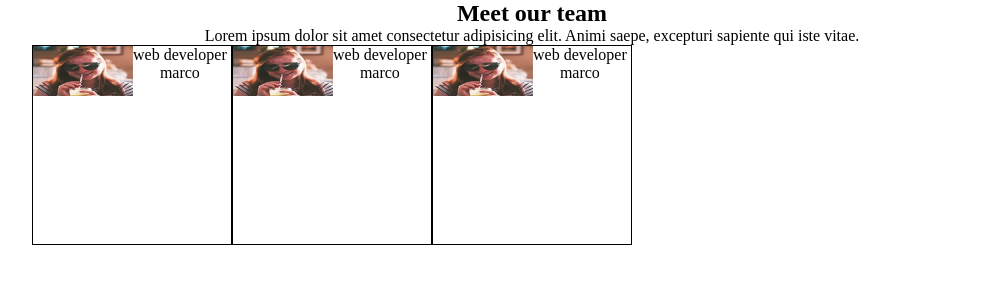
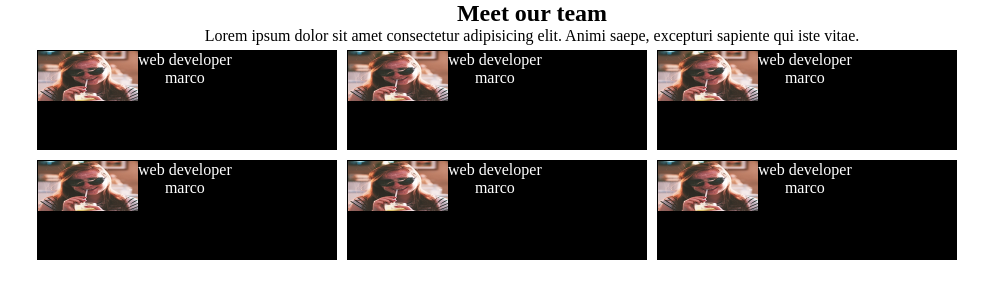
Before and after one commit to giovanni-moccaldi/html-css-float-cards, a plain HTML site: page index.html in a window 1280 px wide. Shown: the whole page, without its empty margins (108-1096 px from the left). Drawn offline with Linux system fonts and the light colour scheme.

Commit message:
calculate

```diff
--- a/index.html
+++ b/index.html
@@ -45,6 +45,33 @@
 
                     </div>
                 </div>
+                <div class="row">
+                    <img src="./female1.png" alt="">
+
+                        <div class="description">
+                            <p>web developer</p>
+                            <p>marco</p>
+                        </div>
+
+                </div>
+                <div class="row">
+                    <img src="./female1.png" alt="">
+
+                        <div class="description">
+                            <p>web developer</p>
+                            <p>marco</p>
+                        </div>
+
+                </div>
+                <div class="row">
+                    <img src="./female1.png" alt="">
+
+                        <div class="description">
+                            <p>web developer</p>
+                            <p>marco</p>
+                        </div>
+
+                </div>
 
             </div>
         </section>
--- a/main.css
+++ b/main.css
@@ -6,8 +6,9 @@
 .container{
     max-width: 100%;
     width: 1000px;
-    height: 800px;;
+
     margin: 0 auto;
+
 
 }
 h1,p{
@@ -17,12 +18,26 @@ h1,p{
 
 
 .row{
-    height: 200px;
-    width: 200px;
+
+    width: 300px;
+    height: 100px;;
     border: 1px solid black;
-    float:left
+    float:left;
+    background-color: black;
+    color: white;
+    margin: 5px;
 
 
+
+
+
+}
+
+
+
+.section{
+    width: calc( 100% / 3);
+    padding: 5px;
 }
 
 
@@ -42,4 +57,5 @@ img{
     clear: both;
 
 
+
 }
```
